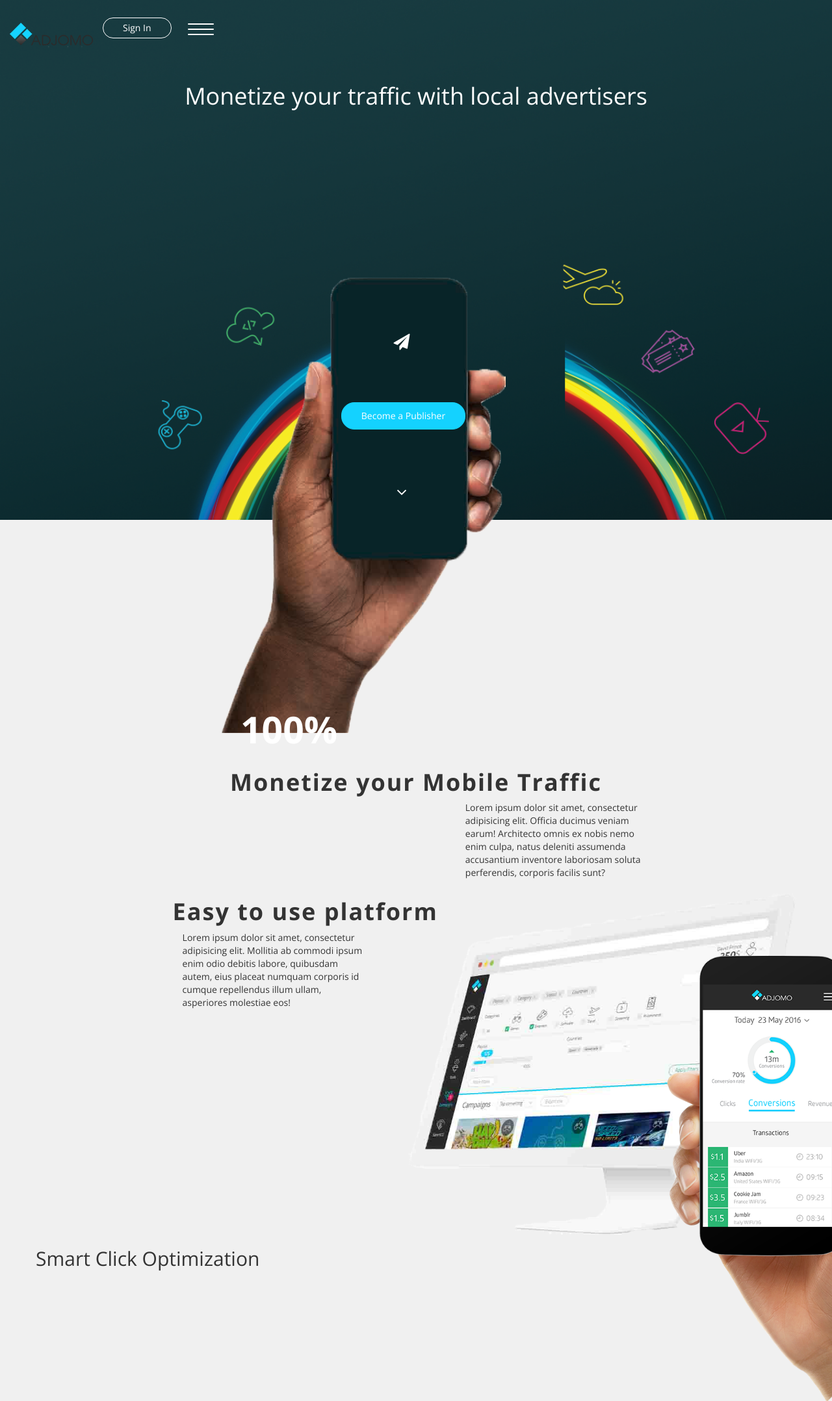
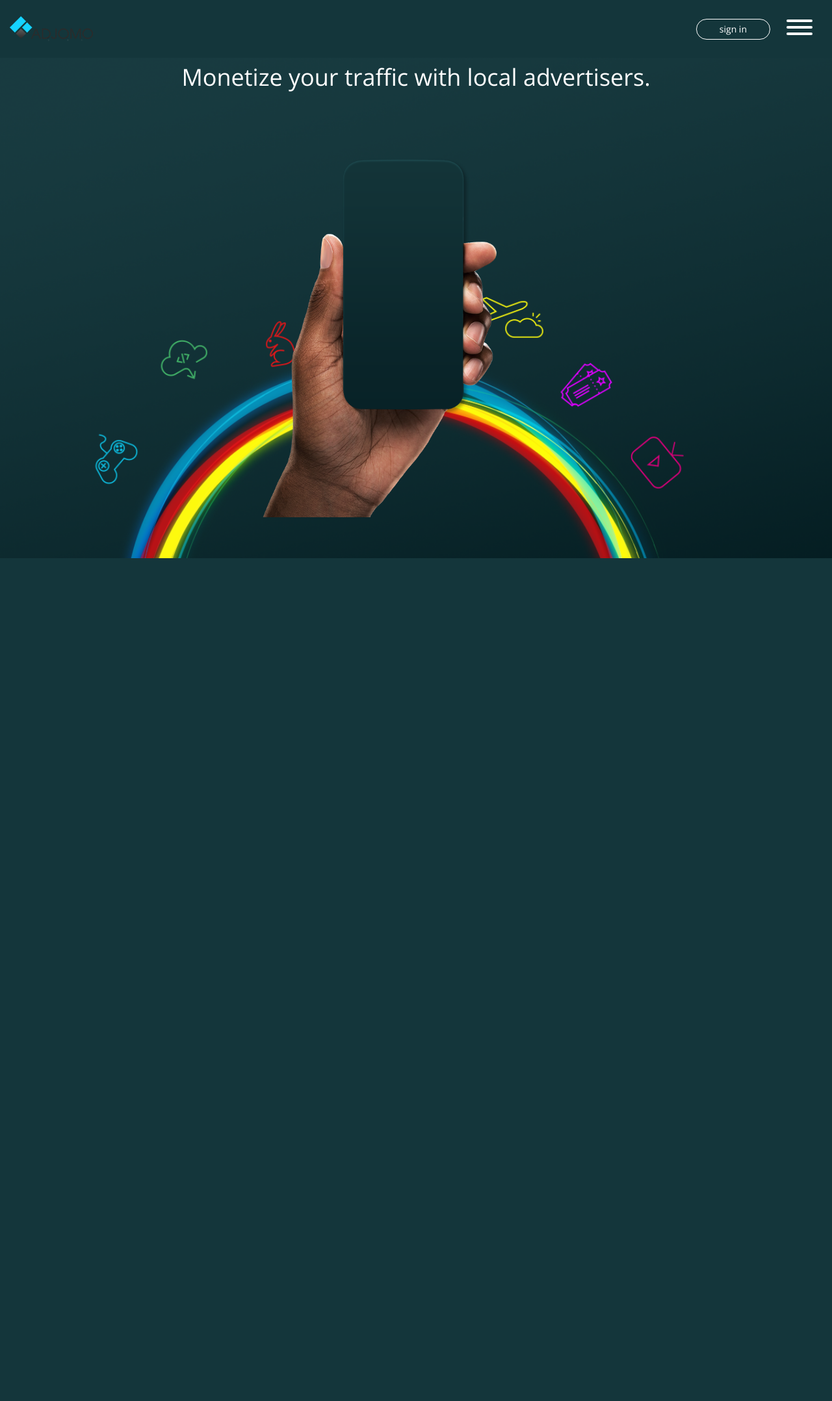
Before and after one commit to trenchev111/adjomo, a PHP site: page /homepage.php in a window 1280 px wide. Shown: the whole page at 65% size. After the commit the page ends 859 px from the top, so only its background shows below. Run offline with PHP 8.4, Linux system fonts and the light colour scheme.

Commit message:
just in case

```diff
--- a/assets/css/global.css
+++ b/assets/css/global.css
@@ -81,166 +81,7 @@ a:hover{
 /*
     header
 */
-header{
-    position: absolute;
-    top: 0;
-    left: 0;
-    width: 100%;
-    z-index: 1;
-    background: #183b40;
-}
-.navbar-inverse{
-    background: none;
-    border: none;
-    padding: 0;
-    margin: 0;
-    position: fixed;
-    top: 0;
-}
-.navbar .container-fluid{
-    padding-top: 20px;
-}
-.navbar li a{
-    padding: 5px 30px;
-    border: 1px solid #fff;
-    margin-right: 40px;
-    margin-top: 7px;
-    border-radius: 30px;
-    color: #fff !important;
-}
-.ham-menu{
-    width: 40px;
-    display: block;
-    z-index: 2;
-    position: relative;
-    top: 10px;
-    right: 15px;
-    cursor: pointer;
-}
 
-.ham-menu .line{
-    background: #fff;
-    width: 100%;
-    display: block;
-    margin-top: 6px;
-    height: 2px;
-    border-radius: 2px;
-}
-.first-section{
-    padding: 0;
-    background: url("../img/first-section.png") no-repeat;
-    -webkit-background-size: cover;
-    -moz-background-size: cover;
-    -o-background-size: cover;
-     background-size: cover;
-     height: 100vh;
-}
-.first-section h1{
-    color: #fff;
-    text-align: center;
-    margin-top: 10%;
-}
-.first-section .slide-menu{
-    background-color: #000;
-    z-index: 1;
-    position: absolute;
-    top: 0;
-    right: 0;
-    display: flex;
-    align-items: center;
-    justify-content: center;
-    display: none;
-}
-.call-to-action-buttons{
-    position: absolute;
-    bottom: 20px;
-    left: 41%;
-    z-index: 9999;
-    display: flex;
-    flex-direction: column;
-    text-align: center;
-}
-.call-to-action-buttons .fa{
-    padding: 14px 15px 10px 10px;
-    color: #fff;
-    font-size: 25px;
-}
-.first-section .btn-default{
-    background: #14d2ff;
-    border: none;
-    padding: 10px 30px;
-    color: #fff;
-    border-radius: 20px;
-    margin: 70px 0;
-    border: 1px solid #14d2ff;
-}
-.btn-default:hover{
-    border: 1px solid #fff;
-    background: none;
-    color: #14d2ff;
-}
-
-.list-menu{
-    list-style: none;
-    font-size: 30px;
-    margin-top: 60px;
-}
-.list-menu li{
-    margin: 20px;
-}
-.list-menu a{
-    text-decoration: none;
-    color: #fff;
-}
-.active{
-    color: #14d2ff;
-    border-left: 2px solid #14d2ff;
-}
-
-.second-section .carousel-slider-phone img{
-    margin-top: -30%;
-    margin-left: 26%;
-    width: 35%;
-}
-.first-column{
-   margin-left: 18%;
-   margin-right: 18%;
-   margin-top: -5%;
-}
-.first-column h1{
-    text-align: center;
-    letter-spacing: 2px;
-    font-weight: bold;
-}
-.first-column h2{
-    color: #fff;
-    margin-left: 13%;
-    font-weight: bold;
-    font-size: 57px;
-}
-.second-column{
-
-}
-.action-text{
-     margin-left: 18%;
-   margin-right: 18%;
-}
-.second-column h1{
-    font-weight: bold;
-    letter-spacing: 2px;
-}
-.second-column .mac-img-right{
-    width: 51%;
-    margin-top: -5%;
-    position: relative;
-    right: 0;
-}
-.second-column .iphone-right-img-right{
-    position: absolute;
-    right: 0;
-    margin-top: 3%;
-    width: 20%;
-}
 .btn-register,
 .btn-register:focus,
 .btn-register:hover,
--- /dev/null
+++ b/assets/css/hamburger.css
@@ -0,0 +1,67 @@
+.hamburger {
+  padding: 15px 15px;
+  display: inline-block;
+  cursor: pointer;
+  transition-property: opacity, filter;
+  transition-duration: 0.15s;
+  transition-timing-function: linear;
+  font: inherit;
+  color: inherit;
+  text-transform: none;
+  background-color: transparent;
+  border: 0;
+  margin: 0;
+  overflow: visible;
+  z-index: 1;
+  position: relative; }
+  .hamburger:hover {
+    opacity: 0.7; }
+
+.hamburger-box {
+  width: 40px;
+  height: 24px;
+  display: inline-block;
+  position: relative; }
+
+.hamburger-inner {
+  display: block;
+  top: 50%;
+  margin-top: -2px; }
+  .hamburger-inner, .hamburger-inner::before, .hamburger-inner::after {
+    width: 40px;
+    height: 4px;
+    background-color: #fff;
+    border-radius: 4px;
+    position: absolute;
+    transition-property: transform;
+    transition-duration: 0.15s;
+    transition-timing-function: ease; }
+  .hamburger-inner::before, .hamburger-inner::after {
+    content: "";
+    display: block; }
+  .hamburger-inner::before {
+    top: -10px; }
+  .hamburger-inner::after {
+    bottom: -10px; }
+
+
+    .hamburger--elastic-r .hamburger-inner {
+  top: 2px;
+  transition-duration: 0.4s;
+  transition-timing-function: cubic-bezier(0.68, -0.55, 0.265, 1.55); }
+  .hamburger--elastic-r .hamburger-inner::before {
+    top: 10px;
+    transition: opacity 0.15s 0.4s ease; }
+  .hamburger--elastic-r .hamburger-inner::after {
+    top: 20px;
+    transition: transform 0.4s cubic-bezier(0.68, -0.55, 0.265, 1.55); }
+
+.hamburger--elastic-r.is-active .hamburger-inner {
+  transform: translate3d(0, 10px, 0) rotate(-135deg);
+  transition-delay: 0.1s; }
+  .hamburger--elastic-r.is-active .hamburger-inner::before {
+    transition-delay: 0s;
+    opacity: 0; }
+  .hamburger--elastic-r.is-active .hamburger-inner::after {
+    transform: translate3d(0, -20px, 0) rotate(270deg);
+    transition-delay: 0.1s; }
--- /dev/null
+++ b/assets/css/homepage.css
@@ -0,0 +1,107 @@
+/* header */
+header.header{
+    display: -webkit-box;
+    display: -ms-flexbox;
+    display: flex;
+    -webkit-box-pack: justify;
+    -ms-flex-pack: justify;
+    justify-content: space-between;
+    -webkit-box-align: center;
+    -ms-flex-align: center;
+    align-items: center;
+
+    position: fixed;
+    top: 0;
+    left: 0;
+    width: 100%;
+    z-index: 1;
+    background: #14363B;
+
+    padding-top: 15px;
+    padding-bottom: 15px;
+}
+header.header .logo{
+    flex: 1;
+}
+header.header .menu{
+    display: -webkit-box;
+    display: -ms-flexbox;
+    display: flex;
+    -webkit-box-align: center;
+    -ms-flex-align: center;
+    align-items: center;
+}
+header.header .menu .sign-in{
+    margin-right: 10px;
+    color: #fff;
+    padding: 5px 35px;
+    border-radius: 35px;
+    border: 1px solid #fff;
+}
+header.header .menu-icon{
+    width: 35px;
+    height: 35px;
+    position: relative;
+    display: block;
+    z-index: 2;
+}
+header.header .menu ul{
+    position: fixed;
+    right: 0;
+    top: 0;
+    width: 15%;
+    height: 100%;
+    background: #0B1C1E;
+    padding-top: 5em;
+    opacity: 0;
+    visibility: hidden;
+}
+header.header .menu ul.show{
+    opacity: 1;
+    visibility: visible;
+}
+header.header .menu ul li {
+    margin: 24px 0 20px 0;
+}
+header.header .menu ul li a{
+    position: relative;
+    padding: 5px 0 5px 2em;
+    font-size: 1.5em;
+    color: #6C7778;
+}
+header.header .menu ul li{
+    list-style-type: none;
+}
+header.header .menu ul li a.active{
+    color: #14D2FF;
+    font-weight: bold;
+}
+header.header .menu ul li a.active:before{
+    content: ' ';
+    position: absolute;
+    left: 0;
+    top: 0;
+    height: 100%;
+    width: 3px;
+    background: #14D2FF;
+}
+
+/* section 1 */
+.section-1{
+    height: 100vh;
+    background: url('../../assets/img/unnamed.png') no-repeat center;
+    background-size: cover;
+}
+.section-1 * {
+    text-align: center;
+}
+.section-1 h1.title{
+    color: #fff;
+    padding-top: 20px;
+}
+.section-1 img.hand{
+    max-width: 30%;
+    position: absolute;
+    left: 45%;
+    transform: translate(-45%);
+}
--- a/assets/js/global.js
+++ b/assets/js/global.js
@@ -78,4 +78,16 @@ $(function(){
             $('.sw-btn-next').text('Register').addClass('btn-register').removeClass('disabled');
         }
     });
+
+
+    // open close menu
+    var slideOpen = 1;
+    $('.hamburger').click(function(){
+        $(this).toggleClass('is-active');
+        $('.menu ul').toggleClass('show slideInRight');
+    })
+
+    // push section-1 as header height
+    var hh = $('header').height();
+    $('.section-1').css('margin-top',hh);
 })
--- a/homepage.php
+++ b/homepage.php
@@ -1,69 +1,88 @@
-<?php
-    include_once("db.php");
-    $conn->close();
-?>
+<!DOCTYPE html>
+<html lang="en">
+<head>
+    <meta charset="UTF-8">
+    <meta name="viewport" content="width=device-width, user-scalable=no, initial-scale=1.0, maximum-scale=1.0, minimum-scale=1.0">
 
-<?php
-    include_once("_Shared/header.html");
-?>
+    <link rel="stylesheet" href="https://maxcdn.bootstrapcdn.com/bootstrap/3.3.7/css/bootstrap.min.css">
+    <link rel="stylesheet" href="assets/build/css/intlTelInput.css">
 
-	<div class="first-section container-fluid">
-		<h1>Monetize your traffic with local advertisers</h1>
-		<div class="slide-menu">
-			<ul class="list-menu animated">
-				<li><a href="#">Home</a></li>
-				<li><a href="#">About</a></li>
-				<li><a href="#">Contact</a></li>
-				<li><a href="#">Footer</a></li>
-			</ul>
-		</div>
-		<div class="call-to-action-buttons">
-			<i class="fa fa-paper-plane" aria-hidden="true"></i>
-			<button class="btn btn-default">Become a Publisher</button>
-			<i class="fa fa-angle-down" aria-hidden="true"></i>
-		</div>
-	</div>
+    <link rel="stylesheet" href="assets/css/formbase.min.css">
+	<link rel="stylesheet" href="https://maxcdn.bootstrapcdn.com/font-awesome/4.7.0/css/font-awesome.min.css">
+
+    <link rel="stylesheet" type="text/css" href="assets/css/animate.css">
+
+	<link rel="stylesheet" href="assets/css/tokenfield-typeahead.min.css">
+	<link rel="stylesheet" href="assets/css/bootstrap-tokenfield.min.css">
+
+	<link rel="stylesheet" href="smartWizard/css/smart_wizard_theme_dots.css">
+	<link rel="stylesheet" href="smartWizard/css/smart_wizard.css">
+
+	<link rel="stylesheet" href="assets/css/homepage.css">
+	<link rel="stylesheet" href="assets/css/hamburger.css">
+
+    <link rel="stylesheet" href="assets/css/global.css">
 
 
-	<div class="second-section container-fluid">
-		<div class="carousel-slider-phone">
-			<img src="assets/img/hand.png">
+    <title>Sign Up</title>
+</head>
+<body>
+
+	<header class="header container-fluid">
+		<div class="logo">
+			<img src="assets/img/adjomo-logo.png" alt="logo">
 		</div>
-		<div class="how-to container">
-
-			<div class="row first-column">
-				<h2>100%</h2>
-				<h1 class="col-md-12">Monetize your Mobile <span>Traffic</span></h1>
-				<p class="col-md-5 offset-md-4 pull-right">
-					Lorem ipsum dolor sit amet, consectetur adipisicing elit. Officia ducimus veniam earum! Architecto omnis ex nobis nemo enim culpa,
-					natus deleniti assumenda accusantium inventore laboriosam soluta perferendis, corporis facilis sunt?
-				</p>
-			</div>
-
-			<div class="row second-column">
-				<div class="action-text">
-					<h1>Easy to use platform</h1>
-					<p class="col-md-5 offset-md-4 pull-left">Lorem ipsum dolor sit amet, consectetur adipisicing elit. Mollitia ab commodi ipsum enim odio debitis labore,
-					 quibusdam autem, eius placeat numquam corporis id cumque repellendus illum ullam, asperiores molestiae eos!</p>
-				</div>
-				<img src="assets/img/mac.png" alt="mac_right" class="mac-img-right pull-right">
-				<img src="assets/img/iphone-right.png" alt="iphone-right" class="iphone-right-img-right">
-			</div>
-
-			<div class="row third-column">
-				<h2>Smart Click Optimization</h2>
-				<div class="row">
-					<div class="col-md-6 col-sm-6 col-xs-12">
-						<img src="" alt="">
-					</div>
-					<div class="col-md-6 col-sm-6 col-xs-12">
-
-					</div>
+		<nav class="menu">
+			<a href="" class="sign-in">sign in</a>
+			<div class="hamburger hamburger--elastic-r">
+				<div class="hamburger-box">
+					<div class="hamburger-inner"></div>
 				</div>
 			</div>
-		</div>
-	</div>
+			<ul class="animated">
+				<li>
+					<a href="" class="active">Start</a>
+				</li>
+				<li>
+					<a href="">Publishers</a>
+				</li>
+				<li>
+					<a href="">Advertisers</a>
+				</li>
+				<li>
+					<a href="">SmartCO</a>
+				</li>
+				<li>
+					<a href="">Contact</a>
+				</li>
+			</ul>
+		</nav>
+	</header>
+	<main>
+		<section class="section-1 container-fluid">
+			<div class="row">
+				<div class="col-md-12">
+					<h1 class="title">Monetize your traffic with local advertisers.</h1>
+					<img src="assets/img/image003.png" alt="" class="img-responsive hand">
+				</div>
+			</div>
+		</section>
+	</main>
 
-<?php
-    include_once("_Shared/footer.html");
-?>
+
+    <script src="https://code.jquery.com/jquery-2.2.4.js" integrity="sha256-iT6Q9iMJYuQiMWNd9lDyBUStIq/8PuOW33aOqmvFpqI=" crossorigin="anonymous"></script>
+    <script src="https://maxcdn.bootstrapcdn.com/bootstrap/3.3.7/js/bootstrap.min.js"></script>
+
+    <script src="assets/build/js/intlTelInput.js"></script>
+    <script src="assets/build/js/utils.js"></script>
+    <script src="assets/build/js/data.js"></script>
+
+    <script src="assets/js/typeahead.bundle.min.js"></script>
+    <script src="assets/js/bootstrap-tokenfield.min.js"></script>
+
+    <script src="smartWizard/js/jquery.smartWizard.min.js"></script>
+
+    <script src="assets/js/global.js"></script>
+
+</body>
+</html>
```
Also changed, not shown: signup.php (+59 -131 lines), assets/img/first-section.png (deleted), assets/img/hand.png (deleted), assets/img/image003.png (added), assets/img/image004.png (added), assets/img/mac.png (deleted), assets/img/unnamed.png (added).
